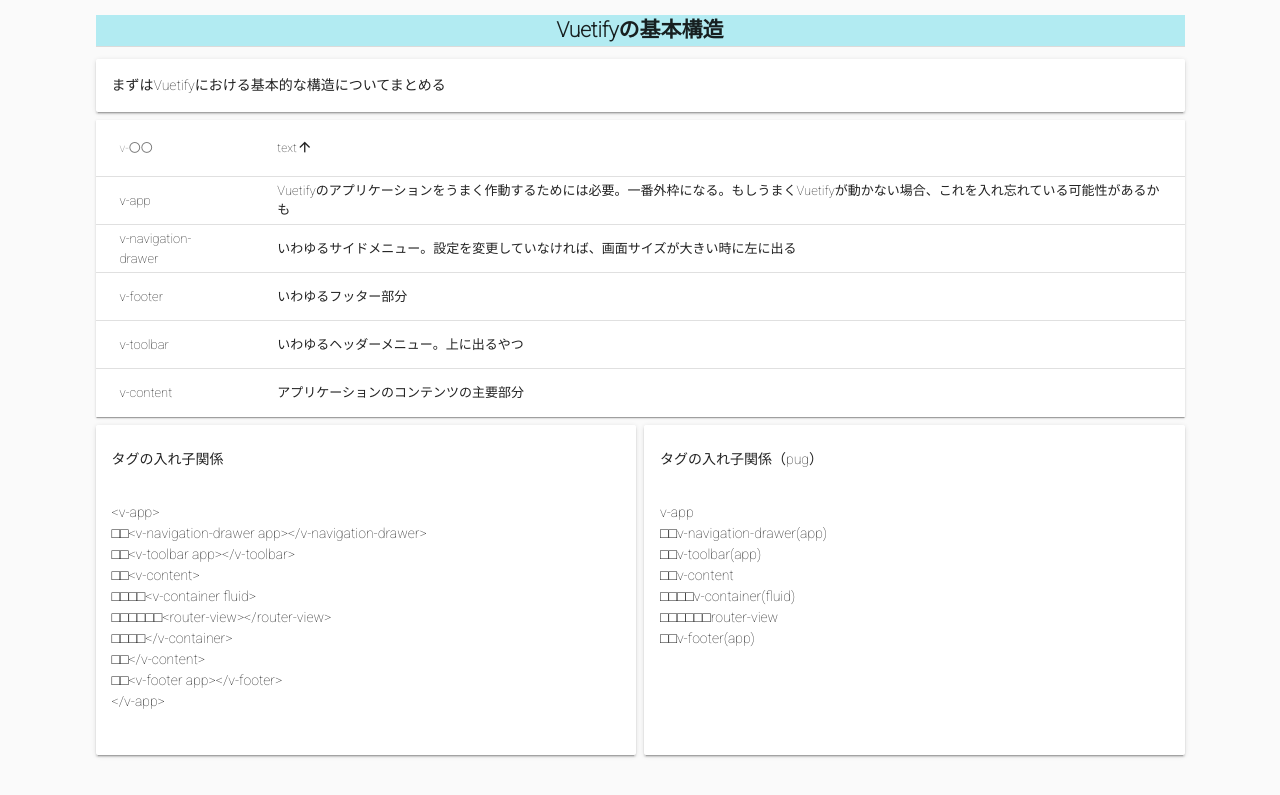
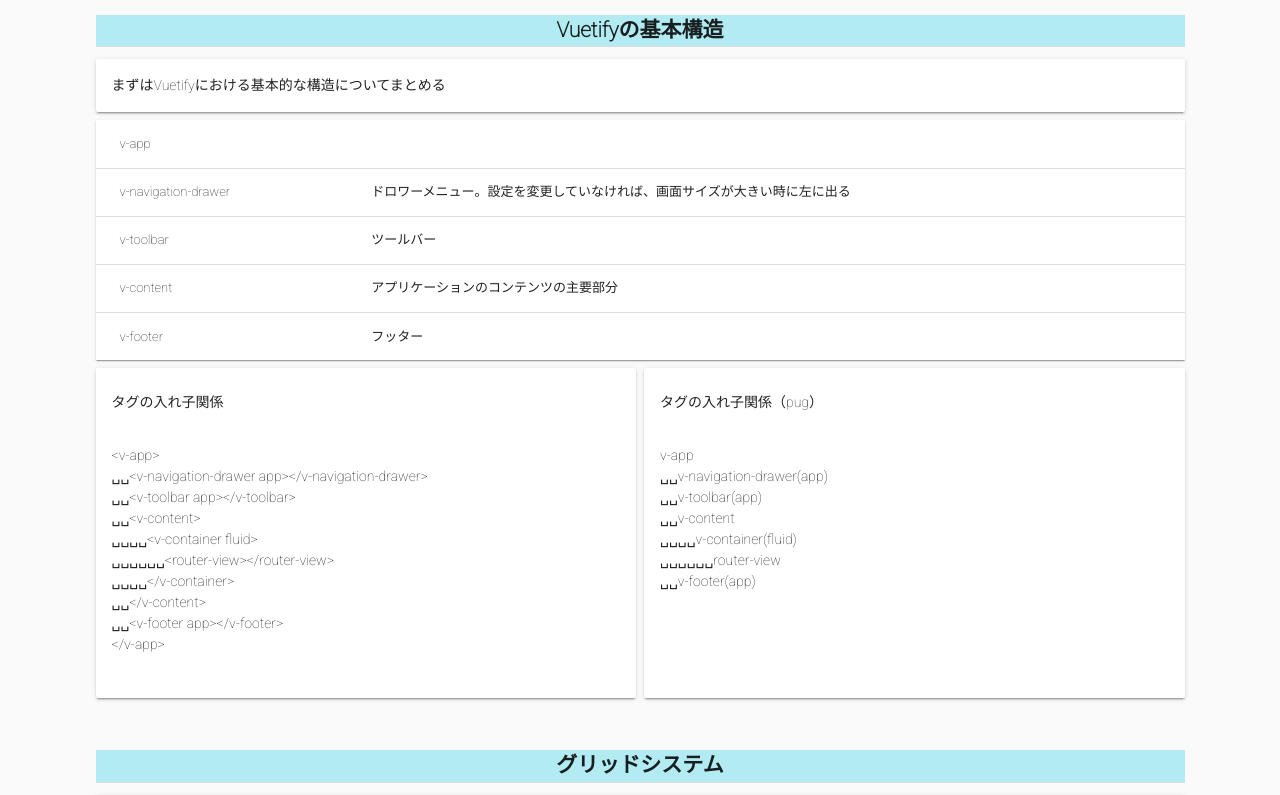
Before and after one commit to TanakaYuri42/VuetifyjsResarch, a Vue app: page / in a window 1280 px wide. Shown: the part 1580-2375 px from the top of the page. Built offline with nearby package versions, Linux system fonts and the light colour scheme.

Commit message:
v-data-table disable-initial-sort=true

```diff
--- a/public/index.html
+++ b/public/index.html
@@ -6,7 +6,7 @@
     <meta name="viewport" content="width=device-width,initial-scale=1.0">
     <link rel="icon" href="<%= BASE_URL %>favicon.ico">
     <link href="https://fonts.googleapis.com/css?family=Roboto:100:300,400,500,700,900|Material+Icons" rel="stylesheet">
-    <title>test_app</title>
+    <title>Vuetify.js調査</title>
   </head>
   <body>
 
--- a/src/App.vue
+++ b/src/App.vue
@@ -2,7 +2,7 @@
   <v-app>
     <v-toolbar dark color="cyan lighten-3">
       <v-spacer></v-spacer>
-      <v-toolbar-title>Vuetifyのcomponents紹介</v-toolbar-title>
+      <v-toolbar-title>Vuetify.jsの調査まとめ</v-toolbar-title>
     </v-toolbar>
 
     <v-content>
--- a/src/components/pages/comment.vue
+++ b/src/components/pages/comment.vue
@@ -23,6 +23,8 @@
           :items="contents"
           hide-actions
           class="elevation-1"
+          hide-headers="true"
+          disable-initial-sort="true"
         >
           <template slot="items" slot-scope="props">
             <td>{{ props.item.name }}</td>
@@ -38,14 +40,14 @@
           </v-card-title>
           <v-card-text>
               &lt;v-app&gt;<br>
-              □□&lt;v-navigation-drawer app&gt;&lt;/v-navigation-drawer&gt;<br>
-              □□&lt;v-toolbar app&gt;&lt;/v-toolbar&gt;<br>
-              □□&lt;v-content&gt;<br>
-              □□□□&lt;v-container fluid&gt;<br>
-              □□□□□□&lt;router-view&gt;&lt;/router-view&gt;<br>
-              □□□□&lt;/v-container&gt;<br>
-              □□&lt;/v-content&gt;<br>
-              □□&lt;v-footer app&gt;&lt;/v-footer&gt;<br>
+              ␣␣&lt;v-navigation-drawer app&gt;&lt;/v-navigation-drawer&gt;<br>
+              ␣␣&lt;v-toolbar app&gt;&lt;/v-toolbar&gt;<br>
+              ␣␣&lt;v-content&gt;<br>
+              ␣␣␣␣&lt;v-container fluid&gt;<br>
+              ␣␣␣␣␣␣&lt;router-view&gt;&lt;/router-view&gt;<br>
+              ␣␣␣␣&lt;/v-container&gt;<br>
+              ␣␣&lt;/v-content&gt;<br>
+              ␣␣&lt;v-footer app&gt;&lt;/v-footer&gt;<br>
               &lt;/v-app&gt;<br>
           </v-card-text>
         </v-card>
@@ -58,12 +60,12 @@
           </v-card-title>
           <v-card-text>
               v-app<br>
-              □□v-navigation-drawer(app)<br>
-              □□v-toolbar(app)<br>
-              □□v-content<br>
-              □□□□v-container(fluid)<br>
-              □□□□□□router-view<br>
-              □□v-footer(app)<br>
+              ␣␣v-navigation-drawer(app)<br>
+              ␣␣v-toolbar(app)<br>
+              ␣␣v-content<br>
+              ␣␣␣␣v-container(fluid)<br>
+              ␣␣␣␣␣␣router-view<br>
+              ␣␣v-footer(app)<br>
           </v-card-text>
         </v-card>
       </v-flex>
@@ -95,6 +97,7 @@
           hide-actions
           class="elevation-1"
           hide-headers="true"
+          disable-initial-sort="true"
         >
           <template slot="items" slot-scope="props">
             <td>{{ props.item.name }}</td>
@@ -110,9 +113,9 @@
           </v-card-title>
           <v-card-text>
               &lt;v-container fluid&gt;<br>
-              □□&lt;v-layout&gt;<br>
-              □□□□&lt;v-flex&gt;&lt;/v-flex&gt;<br>
-              □□&lt;/v-layout&gt;<br>
+              ␣␣&lt;v-layout&gt;<br>
+              ␣␣␣␣&lt;v-flex&gt;&lt;/v-flex&gt;<br>
+              ␣␣&lt;/v-layout&gt;<br>
               &lt;/v-container&gt;<br>
           </v-card-text>
         </v-card>
@@ -125,8 +128,8 @@
           </v-card-title>
           <v-card-text>
               v-container(fluid)<br>
-              □□v-layout<br>
-              □□□□v-flex<br>
+              ␣␣v-layout<br>
+              ␣␣␣␣v-flex<br>
           </v-card-text>
         </v-card>
       </v-flex>
@@ -158,6 +161,8 @@
           :items="contents3"
           hide-actions
           class="elevation-1"
+          hide-headers="true"
+          disable-initial-sort="true"
         >
           <template slot="items" slot-scope="props">
             <td>{{ props.item.name }}</td>
@@ -194,12 +199,12 @@
           </v-card-title>
           <v-card-text>
             v-flex(xs12 sm6)<br>
-            □□v-card(height="400px")<br>
-            □□□□v-card-media(src="URL" height="200px")<br>
-            □□□□v-card-title タイトル：v-card-title<br>
-            □□□□v-card-text 本文：v-card-text<br>
-            □□□□v-card-actions<br>
-            □□□□□□v-btn(color="blue lighten-4")<br>
+            ␣␣v-card(height="400px")<br>
+            ␣␣␣␣v-card-media(src="URL" height="200px")<br>
+            ␣␣␣␣v-card-title タイトル：v-card-title<br>
+            ␣␣␣␣v-card-text 本文：v-card-text<br>
+            ␣␣␣␣v-card-actions<br>
+            ␣␣␣␣␣␣v-btn(color="blue lighten-4")<br>
           </v-card-text>
         </v-card>
       </v-flex>
@@ -230,18 +235,17 @@
           {
             value: false,
             name: 'v-app',
-            text: "Vuetifyのアプリケーションをうまく作動するためには必要。一番外枠になる。"
-                  + "もしうまくVuetifyが動かない場合、これを入れ忘れている可能性があるかも"
+            text: ""
           },
           {
             value: false,
             name: 'v-navigation-drawer',
-            text: "いわゆるサイドメニュー。設定を変更していなければ、画面サイズが大きい時に左に出る"
+            text: "ドロワーメニュー。設定を変更していなければ、画面サイズが大きい時に左に出る"
           },
           {
             value: false,
             name: 'v-toolbar',
-            text: "いわゆるヘッダーメニュー。上に出るやつ"
+            text: "ツールバー"
           },
           {
             value: false,
@@ -251,7 +255,7 @@
           {
             value: false,
             name: 'v-footer',
-            text: "いわゆるフッター部分"
+            text: "フッター"
           },
         ],
         contents2: [
--- a/src/components/pages/gridsystem.vue
+++ b/src/components/pages/gridsystem.vue
@@ -45,6 +45,8 @@
           :items="gridsizeList"
           hide-actions
           class="elevation-1"
+          hide-headers="true"
+          disable-initial-sort="true"
         >
           <template slot="items" slot-scope="props">
             <td>{{ props.item.name }}</td>
```
